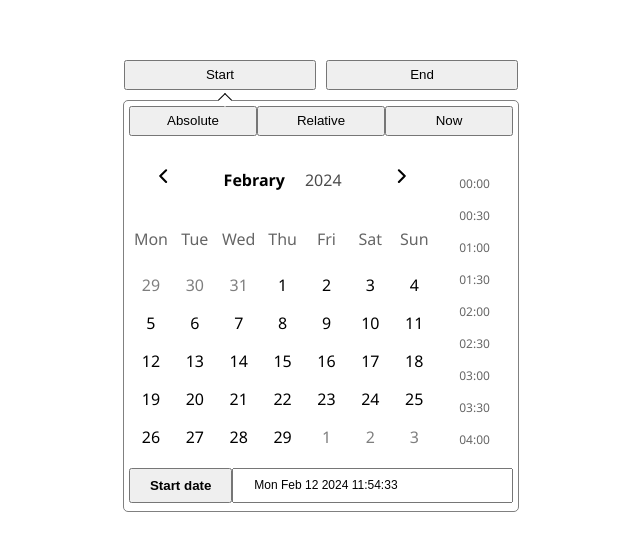
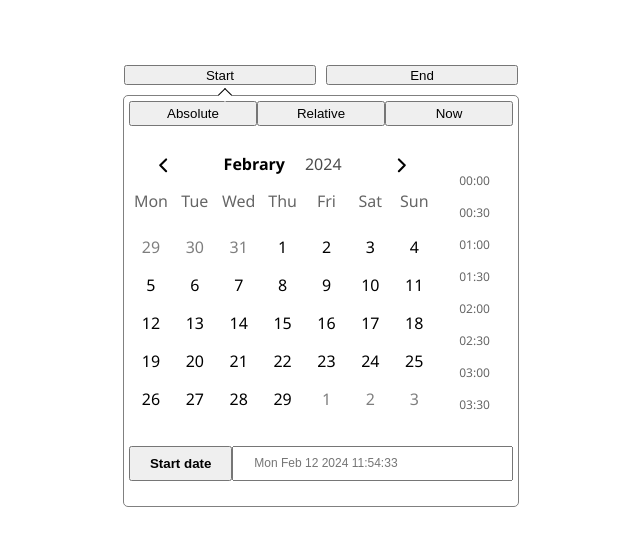
Before and after one commit to Olegdrn/dataPicker, a React (Create React App) app: page / in a window 1280 px wide. Shown: the part 117-668 px from the top of the page, without its empty margins (319-959 px from the left). Built offline with nearby package versions, Linux system fonts and the light colour scheme.

Commit message:
height upd

```diff
--- a/src/components/calendar/Calendar.module.scss
+++ b/src/components/calendar/Calendar.module.scss
@@ -12,7 +12,7 @@ z-index: 2;
 
 .header{
   display: flex;
-  height: 30px;
+  height: 25px;
   justify-content: space-between ;
   width: 100%;
 }
--- a/src/components/dailyTime/DailyTime.module.scss
+++ b/src/components/dailyTime/DailyTime.module.scss
@@ -5,7 +5,7 @@ $hoverColor: #006BB4;
   display: flex;
   flex-direction: column;
   overflow-y: scroll;
-  height: 85%;
+  height: 80%;
   padding-top: 5px;
 }
 
--- a/src/components/dataPicker/DataPicker.module.scss
+++ b/src/components/dataPicker/DataPicker.module.scss
@@ -21,3 +21,8 @@ $hoverColor: #006BB4;
 .informationInput:focus{
   border-bottom: 4px solid $hoverColor;
 }
+
+.error{
+  color: red;
+  font-size: 10px;
+}
--- a/src/components/dataPicker/DatePicker.tsx
+++ b/src/components/dataPicker/DatePicker.tsx
@@ -11,6 +11,10 @@ export const DataPicker: React.FC = () => {
   const position: string = useAppSelector(
     (state) => state.positionChanger.side
   );
+  const mode: string = useAppSelector(
+    (state) => state.dateModeChanger.DateMode
+  );
+
   const dispatch = useAppDispatch();
   const {
     register,
@@ -33,20 +37,23 @@ export const DataPicker: React.FC = () => {
         <button
           type="submit"
           className={styles.startButton}
-          disabled={!isValid}
+          // disabled={!isValid}
         >
           {position === "left" ? "Start date" : "End date"}
         </button>
         <input
           type="text"
+          placeholder={currentDate.toString().slice(0, 24)}
           className={styles.informationInput}
-          value={currentDate.toString().slice(0, 24)}
-          {...register("exampleRequired")}
+          // value={currentDate.toString().slice(0, 24)}
+          {...register("exampleRequired", {
+            required: "Expected format MMM D, YYYY @ HH:mm:ss",
+          })}
         />
-        {errors.exampleRequired && (
-          <span>{errors.exampleRequired.message}</span>
-        )}
       </div>
+      {errors.exampleRequired && (
+        <span className={styles.error}>{errors.exampleRequired.message}</span>
+      )}
     </form>
   );
 };
--- a/src/components/daysMode/Days.module.scss
+++ b/src/components/daysMode/Days.module.scss
@@ -11,6 +11,7 @@ $hoverColor: #006BB4;
 }
 
 .generalInfo, .monthsYearInfo{
+height: 20px;
 display: flex;
 align-items: center;
 }
@@ -20,7 +21,7 @@ align-items: center;
 }
 
 .direction{
-  height: 22px;
+  height: 14px;
   scale: 1.3;
   padding: 0 6px 6px;
 }
@@ -92,7 +93,7 @@ opacity: 0.5;
   height: 100%;
   justify-content: space-between;
   align-items: center;
-  height: 83%;
+  height: 80%;
 }
 
 .daysTable{
--- a/src/components/navbar/Navbar.module.scss
+++ b/src/components/navbar/Navbar.module.scss
@@ -7,7 +7,7 @@ $hoverColor: #006BB4;
 .button {
   width: 15vw;
   margin: 5px;
-  height: 30px ;
+  height: 20px ;
   cursor: pointer;
 }
 
```
